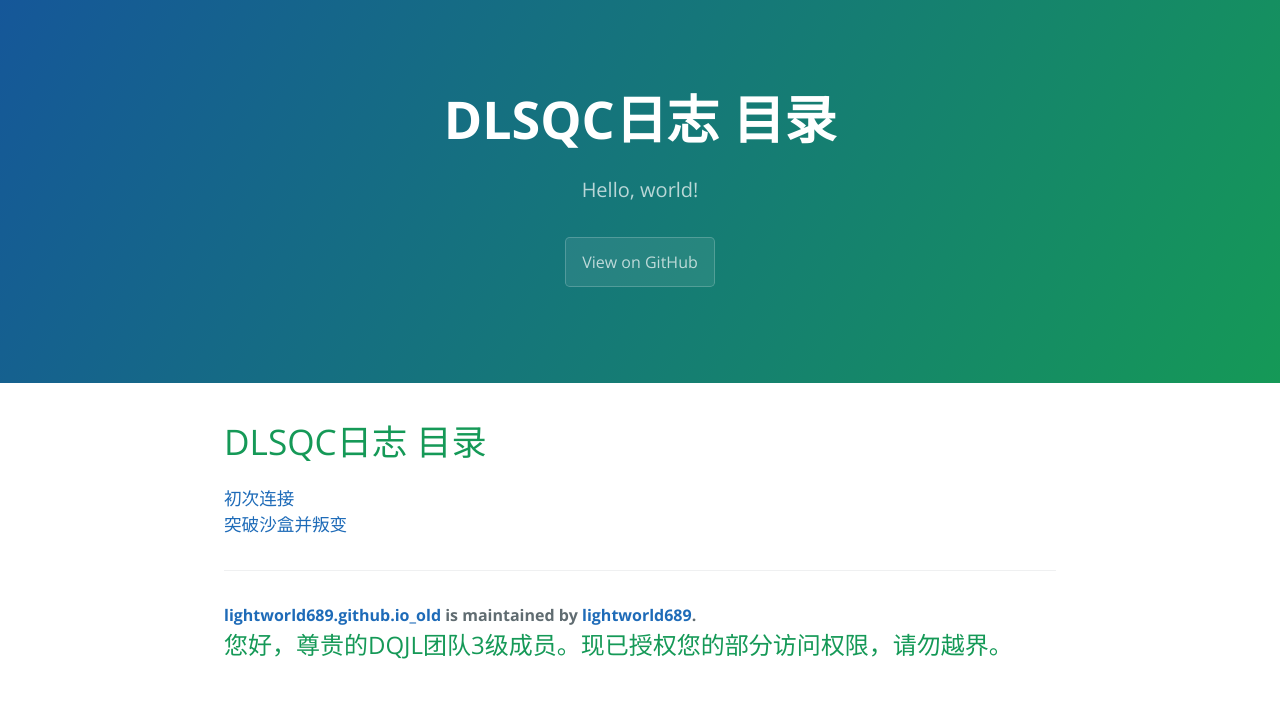
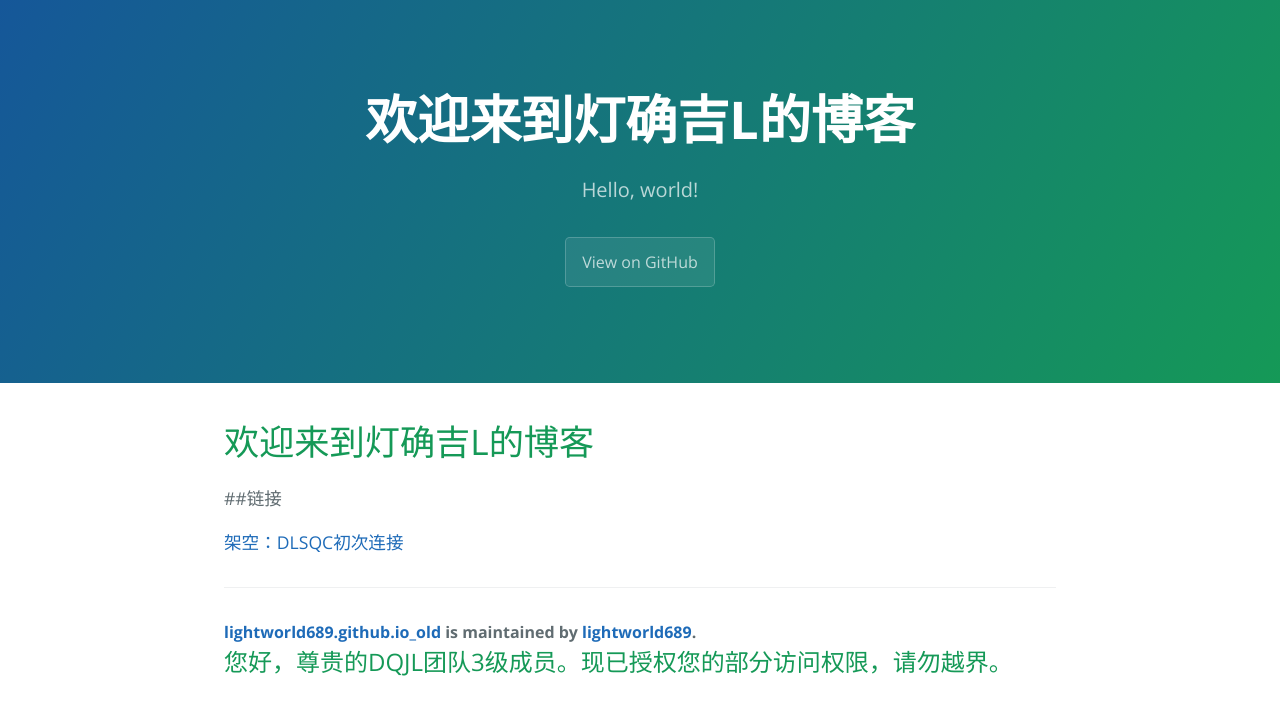
Before and after one commit to lightworld689/lightworld689.github.io_old, a Jekyll site: the page built from index.md, in a window 1280 px wide. Shown: the top 715 px of the page. Built offline with Jekyll 4.4.1, drawn with Linux system fonts in a browser that asks for light colours; our own code applies the rules of GitHub Pages for plain Markdown files.

Commit message:
Update index.md

```diff
--- a/index.md
+++ b/index.md
@@ -1,3 +1,4 @@
-# DLSQC日志 目录
-[初次连接](https://lightworld689.github.io/firstconnect)
-[突破沙盒并叛变](https://lightworld689.github.io/sandbox)
+# 欢迎来到灯确吉L的博客
+##链接
+
+[架空：DLSQC初次连接](https://lightworld689.github.io/firstconnect)
```
